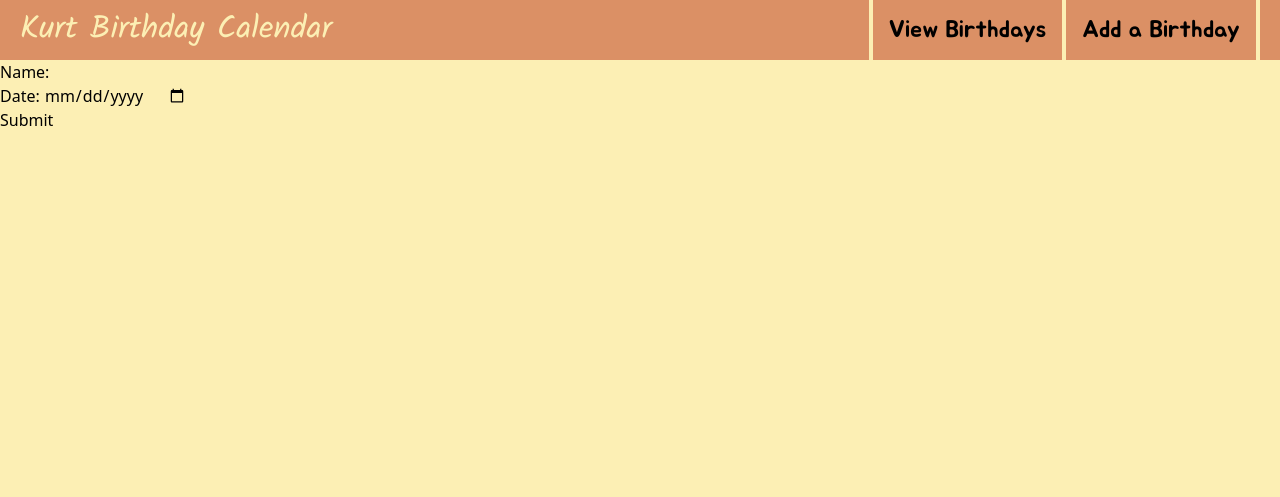
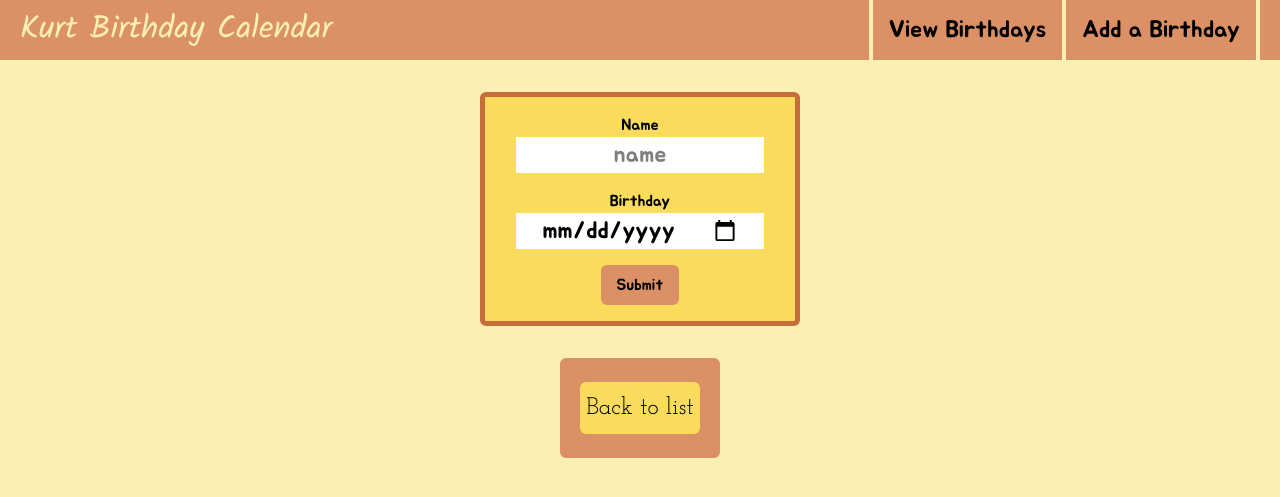
Before and after one commit to SantosKurtMatthew/birthdays, a Django app: page /countdown/create/ in a window 1280 px wide. Shown: the top 497 px of the page. Run offline with Django 5.2, Linux system fonts and the light colour scheme; some libraries are stand-ins or nearby versions.

Commit message:
fixed formatting of countdown_create and made it so that multiple people will be displayed if they have the same birthday

```diff
--- a/countdown/forms.py
+++ b/countdown/forms.py
@@ -7,7 +7,16 @@ class BirthdayForm(forms.ModelForm):
         model = Birthday
         fields = ['name', 'date']
         widgets = {
+            'name': forms.TextInput(
+                attrs={
+                    'class':'bg-white w-4/5 mb-4 relative left-1/10 text-[24px] flex justify-center text-center',
+                    'placeholder':'name'
+                }
+            ),
             'date': forms.DateInput(
-                attrs={'type': 'date'}
-            )
+                attrs={
+                    'type': 'date',
+                    'class':'bg-white w-4/5 mb-4 relative left-1/10 text-[24px] flex justify-center'
+                },
+            ),
         }
--- a/countdown/templates/countdown_create.html
+++ b/countdown/templates/countdown_create.html
@@ -1,9 +1,31 @@
 {% extends 'base.html' %}
 
 {% block content %}
-	<form method="post"enctype="multipart/form-data">
+<div class='flex justify-center my-8'>
+	<form method="post"enctype="multipart/form-data" class='flex flex-col justify center bg-[#F9DC5C] font-[Jua] w-1/4 border-5 border-[#C76D39] rounded-md'>
 		{% csrf_token %}
-		{{ form }}
-		<input type="submit" value="Submit" class="btn btn-warning">
+		<div class='relative mt-4'>
+			<div class='flex justify-center'>Name</div>
+			{{ form.name }}
+		</div>
+
+		<div class='relative'>
+			<div class='flex justify-center'>Birthday</div>
+			{{ form.date }}
+		</div>
+		<input type="submit" value="Submit" class="bg-[#DB9065] relative left-3/8 w-1/4 h-10 mb-4 rounded-md">
 	</form>
+</div>
+
+<div class="flex justify-center">
+	<a href="{% url 'countdown:countdown_list' %}" class="w-1/8 ">
+		<div class="bg-[#DB9065] rounded-md py-6">
+
+			<div class="relative left-1/8 bg-[#F9DC5C] w-3/4 flex justify-center text-[24px] font-[Josefin_Slab] rounded-md py-2">
+				Back to list
+			</div>
+
+		</div>
+	</a>
+</div>
 {% endblock %}
--- a/countdown/views.py
+++ b/countdown/views.py
@@ -33,15 +33,22 @@ class CountdownListView(ListView):
             )
             time_remaining = upcoming_birthday - datetime.datetime.now()
 
-            if i == Birthday.objects.all()[0] or time_remaining < smallest_time_remaining:
+            birthdays_today = Birthday.objects.filter(month=datetime.datetime.now().month).filter(day=datetime.datetime.now().day)
+            if len(birthdays_today) > 0:
+                context['nearest_birthdays'] = birthdays_today
+                context['birthday_today'] = True
+                context['header_font_size'] = str(64//len(context['nearest_birthdays']))+'px'
+                break
+            elif i == Birthday.objects.all()[0] or time_remaining < smallest_time_remaining:
                 smallest_time_remaining = time_remaining
                 nearest_birthday = i
-                context['nearest_birthday'] = nearest_birthday
+                context['nearest_birthdays'] = Birthday.objects.filter(month=nearest_birthday.month).filter(day=nearest_birthday.day)
+                context['birthday_today'] = False
+                context['header_font_size'] = str(64//len(context['nearest_birthdays']))+'px'
                 context['days'] = time_remaining.days
                 context['hours'] = time_remaining.seconds // 3600
                 context['minutes'] = (time_remaining.seconds % 3600) // 60
                 context['seconds'] = time_remaining.seconds % 60
-
         return context
 
 
@@ -58,21 +65,20 @@ class CountdownDetailView(DetailView):
         else:
             remaining_year = datetime.datetime.now().year+1
 
-        print(remaining_year)
-        print(birthday_month)
-        print(birthday_day)
-        print(datetime.datetime.now())
-
         upcoming_birthday = datetime.datetime(
             remaining_year,
             birthday_month,
             birthday_day
         )
         time_remaining = upcoming_birthday - datetime.datetime.now()
-        context['days'] = time_remaining.days
-        context['hours'] = time_remaining.seconds // 3600
-        context['minutes'] = (time_remaining.seconds % 3600) // 60
-        context['seconds'] = time_remaining.seconds % 60
+        if time_remaining.days == 364:
+            context['birthday_today'] = True
+        else:
+            context['birthday_today'] = False
+            context['days'] = time_remaining.days
+            context['hours'] = time_remaining.seconds // 3600
+            context['minutes'] = (time_remaining.seconds % 3600) // 60
+            context['seconds'] = time_remaining.seconds % 60
         return context
 
 
--- a/theme/static/css/dist/styles.css
+++ b/theme/static/css/dist/styles.css
@@ -7,6 +7,8 @@
       "Segoe UI Emoji", "Segoe UI Symbol", "Noto Color Emoji";
     --font-mono: ui-monospace, SFMono-Regular, Menlo, Monaco, Consolas, "Liberation Mono",
       "Courier New", monospace;
+    --color-blue-200: oklch(88.2% 0.059 254.128);
+    --color-white: #fff;
     --spacing: 0.25rem;
     --radius-md: 0.375rem;
     --ease-in-out: cubic-bezier(0.4, 0, 0.2, 1);
@@ -191,8 +193,14 @@
   .left-1\/8 {
     left: calc(1/8 * 100%);
   }
+  .left-1\/10 {
+    left: calc(1/10 * 100%);
+  }
   .left-1\/64 {
     left: calc(1/64 * 100%);
+  }
+  .left-3\/8 {
+    left: calc(3/8 * 100%);
   }
   .mx-10 {
     margin-inline: calc(var(--spacing) * 10);
@@ -203,6 +211,12 @@
   .my-8 {
     margin-block: calc(var(--spacing) * 8);
   }
+  .mt-4 {
+    margin-top: calc(var(--spacing) * 4);
+  }
+  .mb-4 {
+    margin-bottom: calc(var(--spacing) * 4);
+  }
   .block {
     display: block;
   }
@@ -211,6 +225,9 @@
   }
   .grid {
     display: grid;
+  }
+  .h-10 {
+    height: calc(var(--spacing) * 10);
   }
   .h-15 {
     height: calc(var(--spacing) * 15);
@@ -282,6 +299,9 @@
     border-right-style: var(--tw-border-style);
     border-right-width: 4px;
   }
+  .border-\[\#C76D39\] {
+    border-color: #C76D39;
+  }
   .border-\[\#F2A359\] {
     border-color: #F2A359;
   }
@@ -297,6 +317,12 @@
   .bg-\[\#FCEFB4\] {
     background-color: #FCEFB4;
   }
+  .bg-blue-200 {
+    background-color: var(--color-blue-200);
+  }
+  .bg-white {
+    background-color: var(--color-white);
+  }
   .px-4 {
     padding-inline: calc(var(--spacing) * 4);
   }
@@ -311,6 +337,9 @@
   }
   .pt-3 {
     padding-top: calc(var(--spacing) * 3);
+  }
+  .text-center {
+    text-align: center;
   }
   .font-\[Josefin_Slab\] {
     font-family: Josefin Slab;
@@ -348,6 +377,15 @@
   }
   .text-\[\#FCEFB4\] {
     color: #FCEFB4;
+  }
+  .text-\[32\] {
+    color: 32;
+  }
+  .text-\[48\] {
+    color: 48;
+  }
+  .text-\[64\/2px\] {
+    color: 64/2px;
   }
   .opacity-50 {
     opacity: 50%;
```
Also changed, not shown: countdown/templates/countdown_detail.html (+7 -1 lines), countdown/templates/countdown_list.html (+13 -12 lines).
